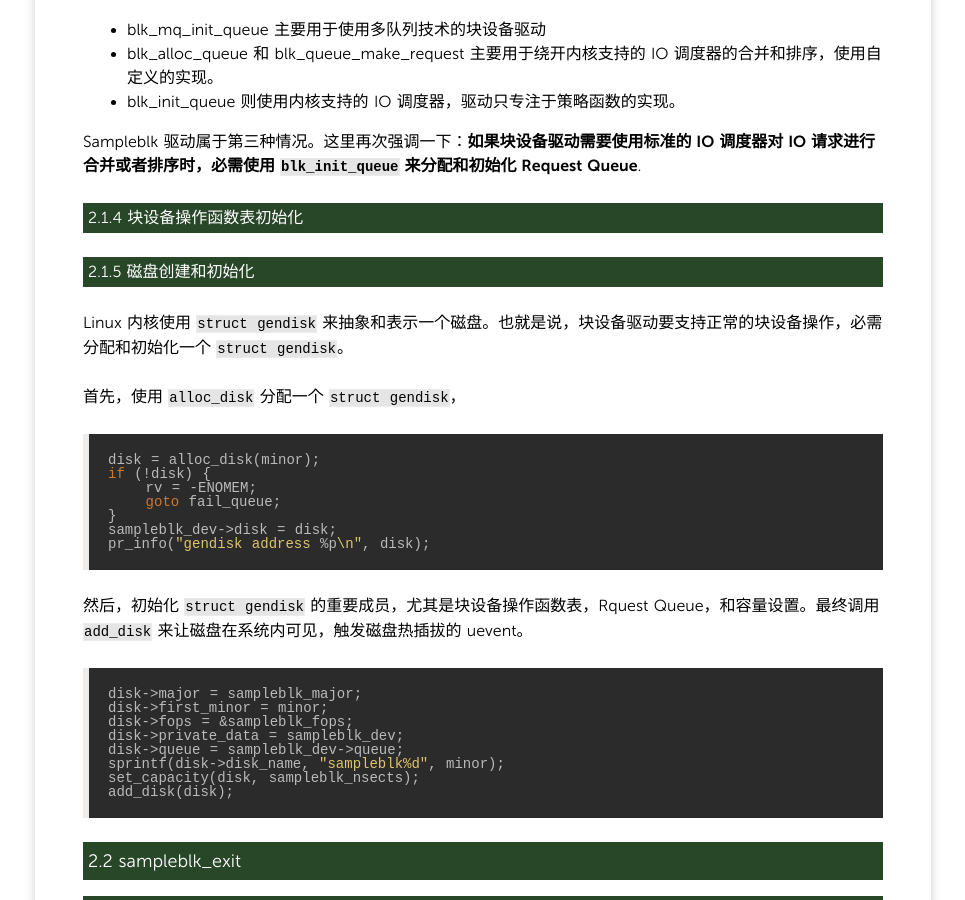
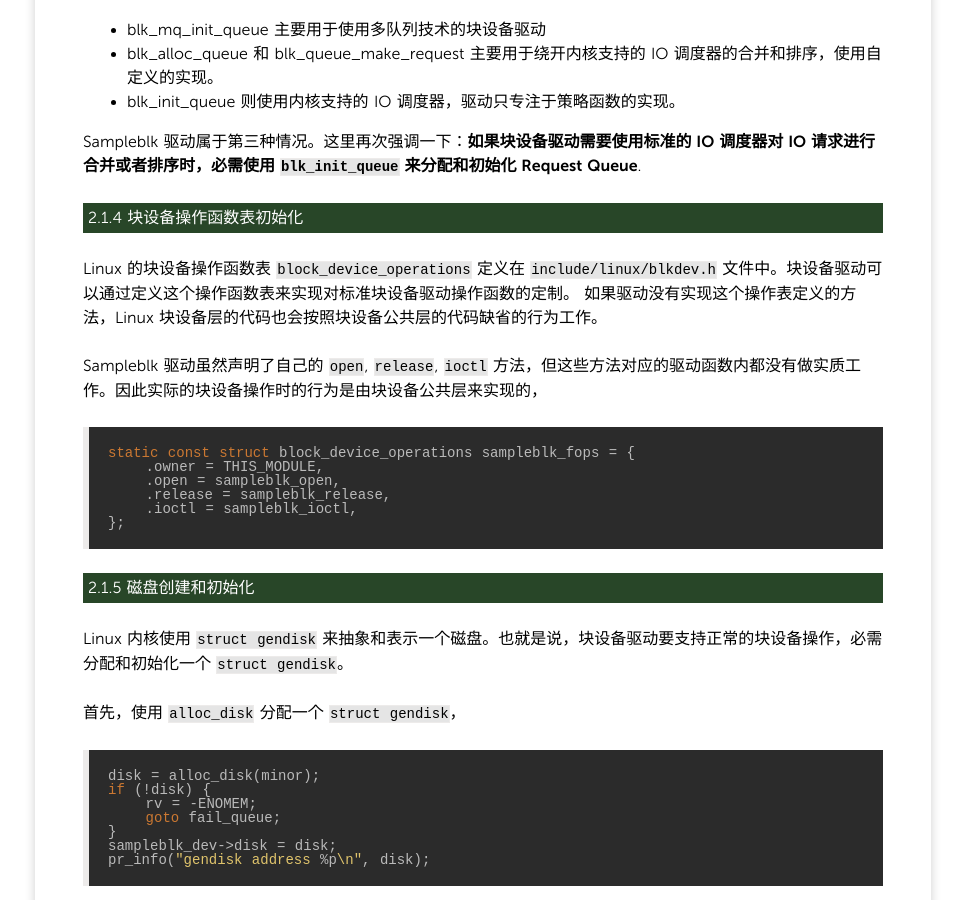
Before and after one commit to yangoliver/yangoliver.github.io, a Jekyll site: the page built from _posts/2016/2016-04-29-linux-block-driver-basic-1.md, in a window 1280 px wide and 900 px high, scrolled down 3210 px. Shown: the whole window, without its empty margins (157-1122 px from the left). Built offline with Jekyll 4.4.1, drawn with Linux system fonts in a browser that asks for light colours; comment, search, counter and statistics services are not loaded.

Commit message:
update: block operation descriptions

```diff
--- a/_posts/2016/2016-04-29-linux-block-driver-basic-1.md
+++ b/_posts/2016/2016-04-29-linux-block-driver-basic-1.md
@@ -130,6 +130,18 @@ Sampleblk 驱动属于第三种情况。这里再次强调一下：**如果块
 
 ##### 2.1.4 块设备操作函数表初始化
 
+Linux 的块设备操作函数表 `block_device_operations` 定义在 `include/linux/blkdev.h` 文件中。块设备驱动可以通过定义这个操作函数表来实现对标准块设备驱动操作函数的定制。
+如果驱动没有实现这个操作表定义的方法，Linux 块设备层的代码也会按照块设备公共层的代码缺省的行为工作。
+
+Sampleblk 驱动虽然声明了自己的 `open`, `release`, `ioctl` 方法，但这些方法对应的驱动函数内都没有做实质工作。因此实际的块设备操作时的行为是由块设备公共层来实现的，
+
+	static const struct block_device_operations sampleblk_fops = {
+	    .owner = THIS_MODULE,
+	    .open = sampleblk_open,
+	    .release = sampleblk_release,
+	    .ioctl = sampleblk_ioctl,
+	};
+
 ##### 2.1.5 磁盘创建和初始化
 
 Linux 内核使用 `struct gendisk` 来抽象和表示一个磁盘。也就是说，块设备驱动要支持正常的块设备操作，必需分配和初始化一个 `struct gendisk`。
```
